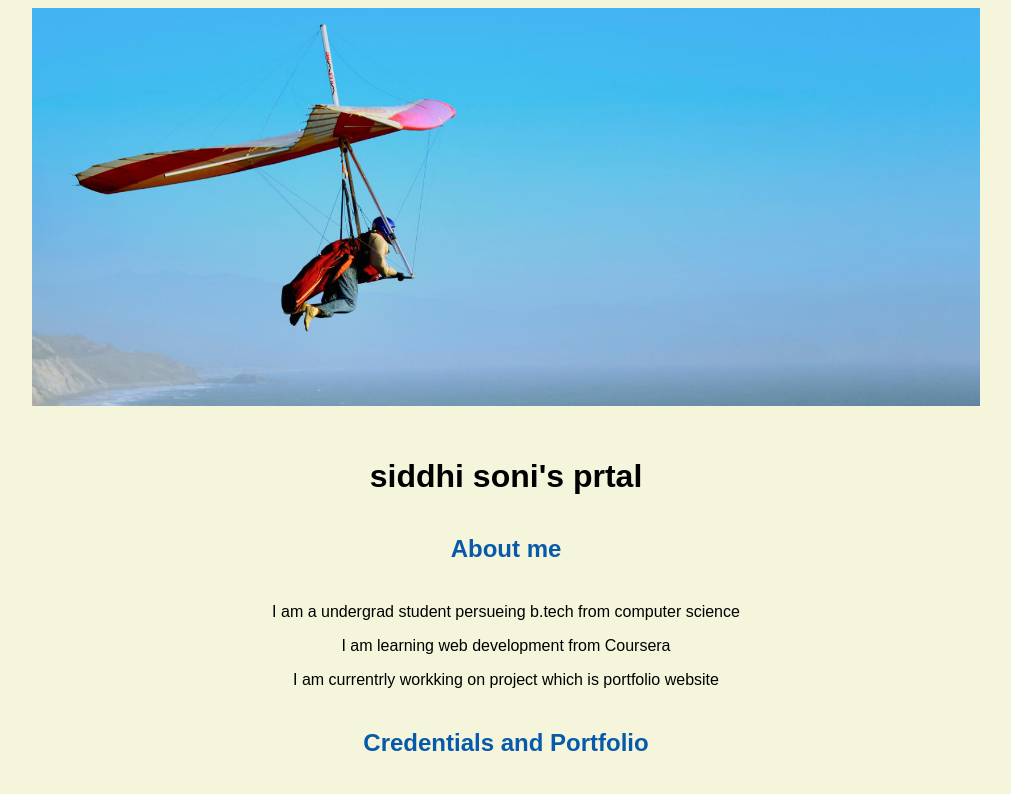
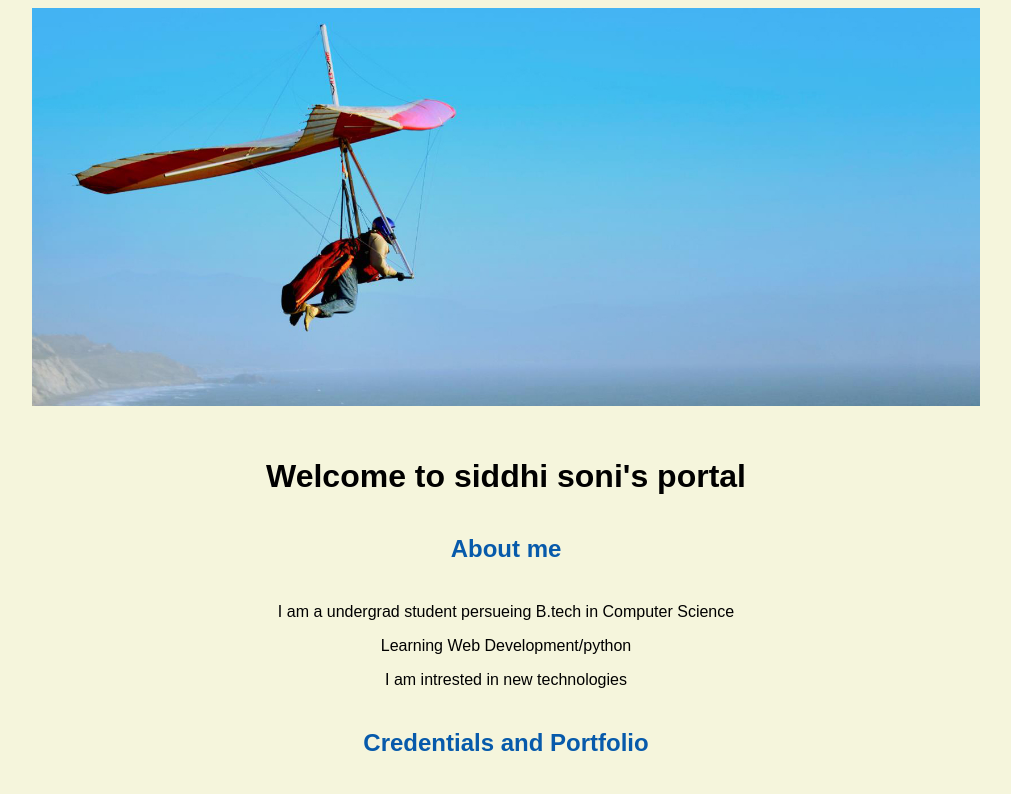
Before and after one commit to siddhiisonii/siddhiisonii.github.io, a plain HTML site: page index.html in a window 1280 px wide. Shown: the top 794 px of the page, without its empty margins (134-1145 px from the left). Drawn offline with Linux system fonts and the light colour scheme.

Commit message:
Update index.html

```diff
--- a/index.html
+++ b/index.html
@@ -5,7 +5,7 @@
 <html lang="en">
 
   <header>
-<title>siddhii's prortal</title>
+<title>siddhi's Portal</title>
 <link rel="stylesheet" href="css/master.css">
 <link rel="FaviconIcon" href="favicon.ico" type="image/x-icon">
 <link rel="shortcut" href="favicon.ico" type="image/x-icon">
@@ -16,11 +16,11 @@
 
   <body>
 <img src="images/banner.jpg" alt="banner" width="75%">
-<h1>siddhi soni's prtal</h1>
+<h1>Welcome to siddhi soni's portal</h1>
 <h2>About me</h2>
-<p>I am a undergrad student persueing b.tech from computer science</p>
-<p>I am learning web development from Coursera</p>
-<p>I am currentrly workking on project which is portfolio website</p>
+<p>I am a undergrad student persueing B.tech in Computer Science</p>
+<p>Learning Web Development/python</p>
+<p>I am intrested in new technologies</p>
 <h2>Credentials and Portfolio</h2>
 <p> <a href="resume.html" target="_blank">My Resume</a> | <a href="https://github.com/siddhiisonii" target="_blank">My GitHub</a></p>
 <h2>Contact</h2>
```
